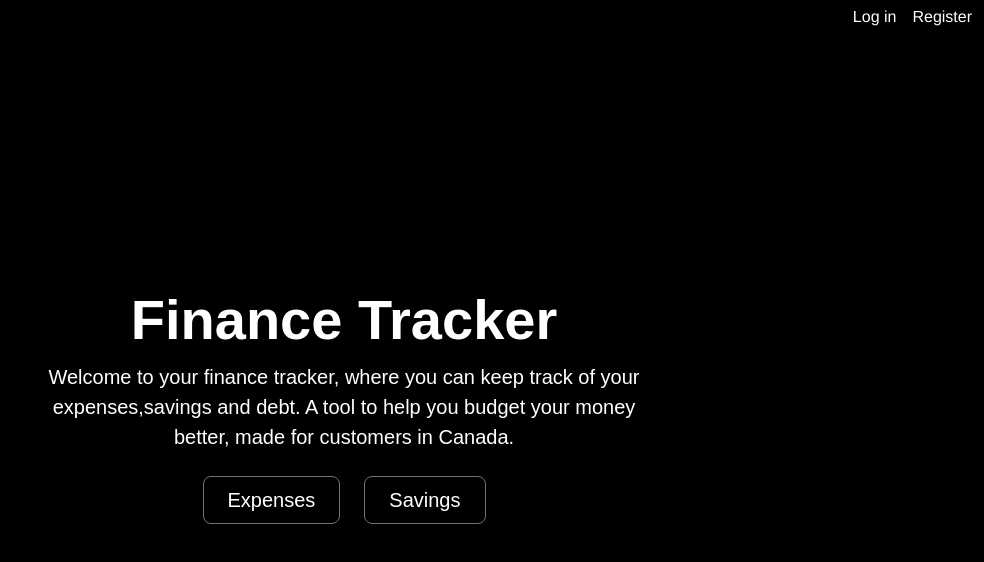
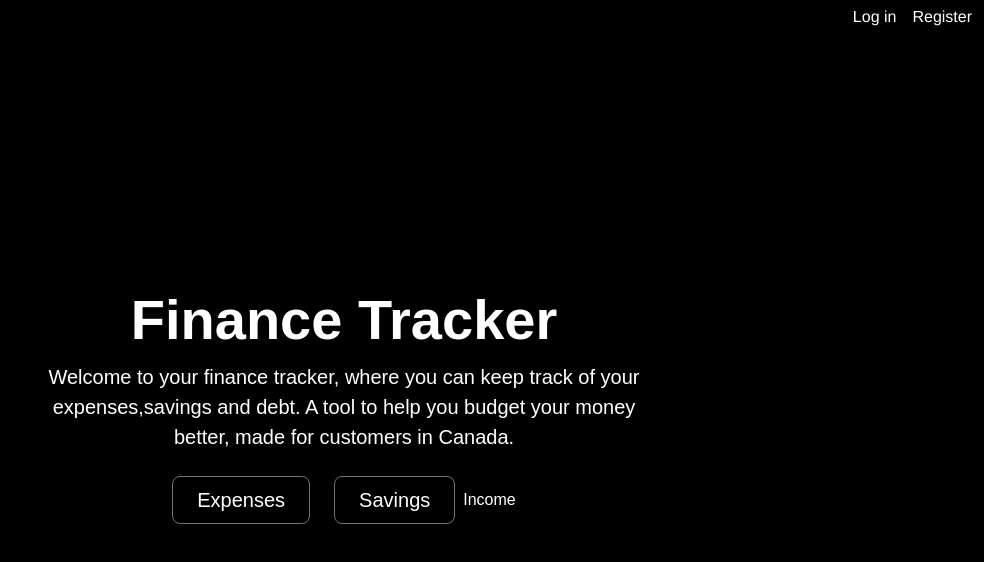
Before and after one commit to bunmi57/finance-tracker, a React (Vite) app in the folder client/: page / in a window 1280 px wide. Shown: the top 562 px of the page, without its empty margins (296-1280 px from the left). Built offline with nearby package versions, Linux system fonts and the light colour scheme; no server answers.

Commit message:
Add Income button to home page

```diff
--- a/client/src/Pages/Home.jsx
+++ b/client/src/Pages/Home.jsx
@@ -54,6 +54,9 @@ function Home(){
                         <button className="btn btn-outline-secondary btn-lg px-4">
                                 <Link to="/savings"> Savings </Link>
                         </button>
+                        <button>
+                            <Link to="/income"> Income </Link>
+                        </button>
                     </div>
                 </div>
             </div>
```
